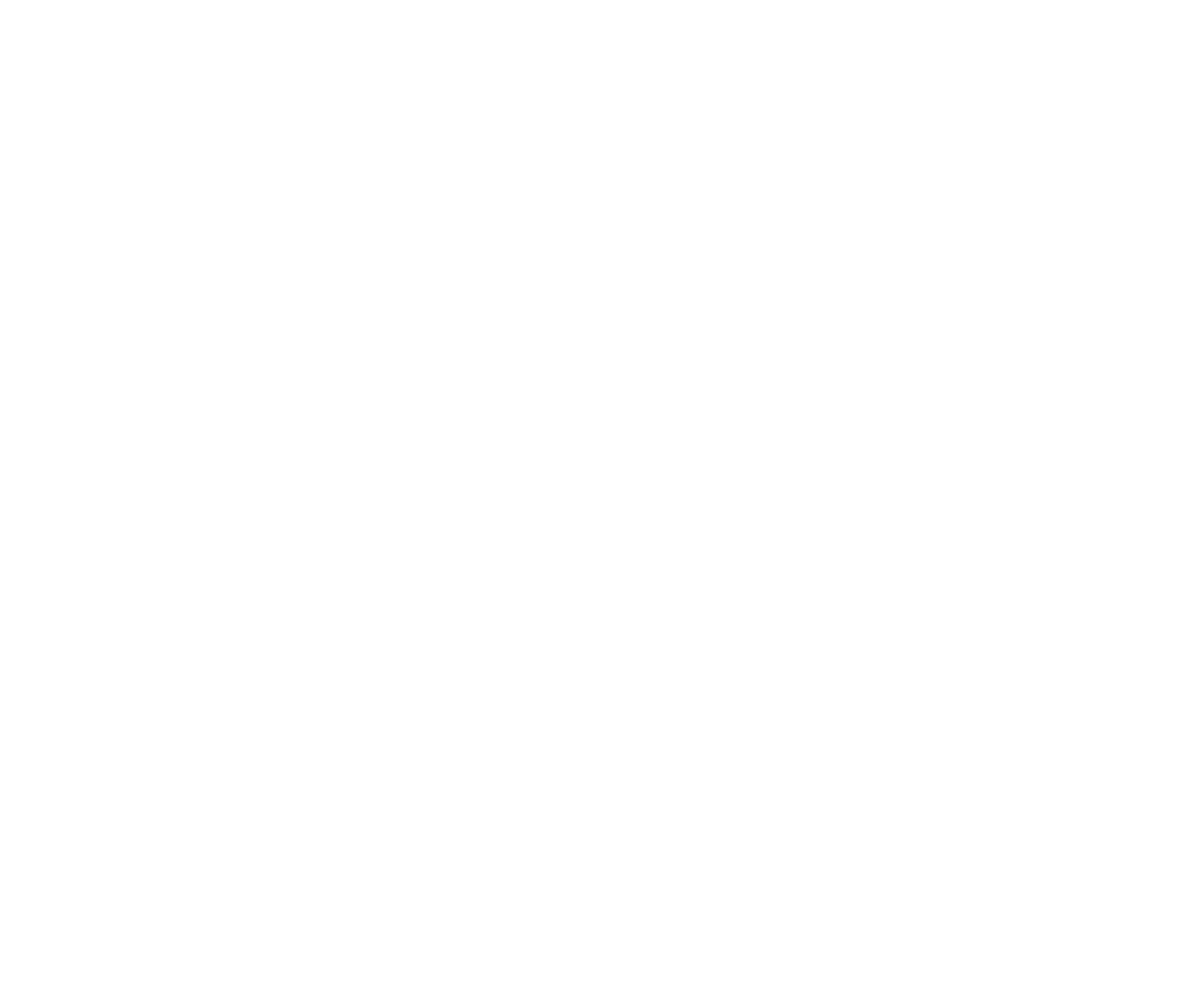
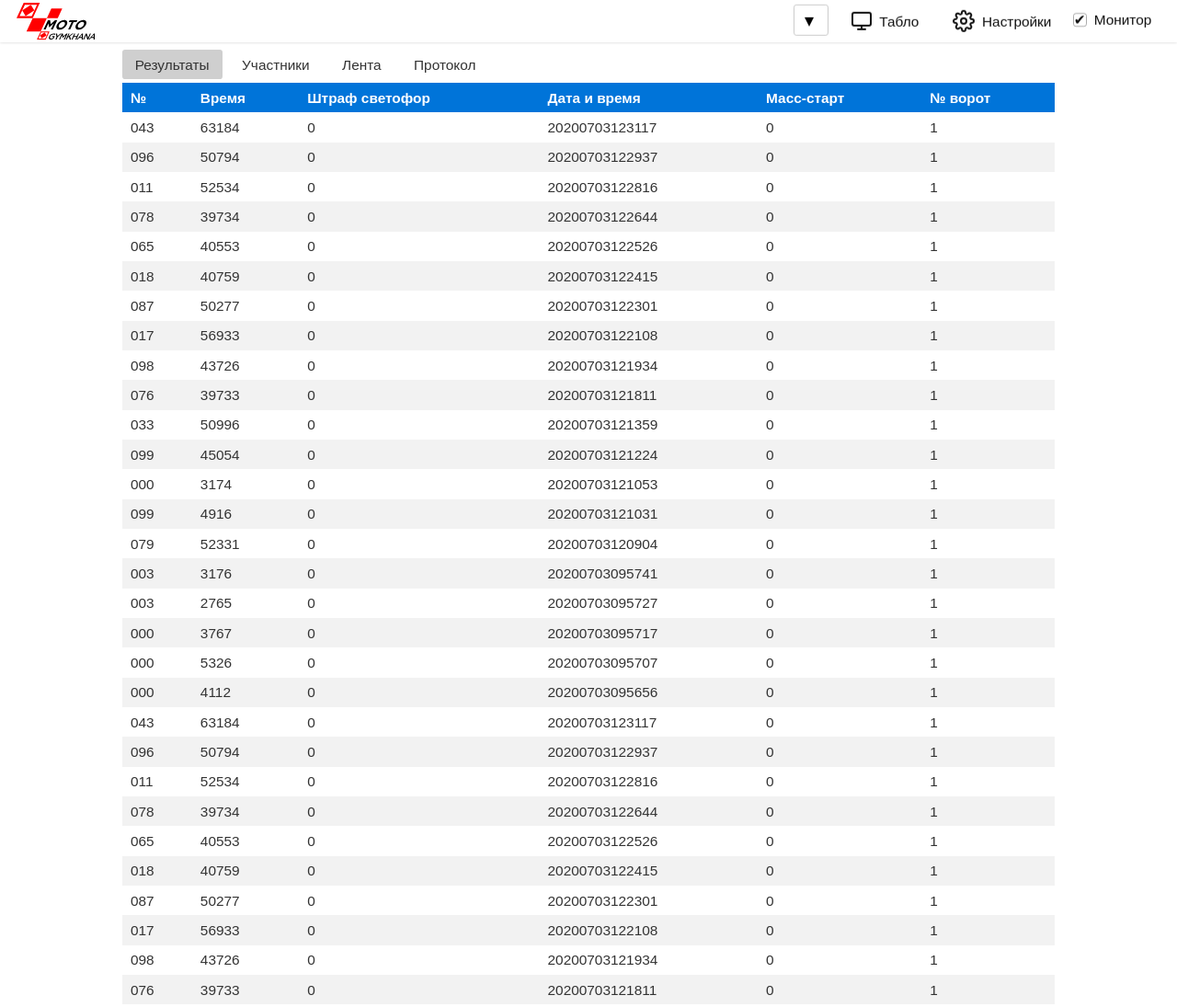
Before and after one commit to pro2s/race, a plain HTML site: page index.html in a window 1280 px wide. Shown: the top 1095 px of the page at 92% size. Before the commit the page ends 800 px from the top, so only its background shows below. Drawn offline with Linux system fonts and the light colour scheme; the site is published under a folder, as on GitHub Pages, so addresses that start at the root find nothing; no server answers.

Commit message:
Path fix
add ./

```diff
--- a/index.html
+++ b/index.html
@@ -1 +1 @@
-<!DOCTYPE html><html lang="en"><head><meta charset="utf-8"><title>Race Info</title><meta name="viewport" content="width=device-width,initial-scale=1"><meta name="mobile-web-app-capable" content="yes"><meta name="apple-mobile-web-app-capable" content="yes"><link rel="apple-touch-icon" href="/assets/icons/apple-touch-icon.png"><link rel="manifest" href="/manifest.json"><meta name="theme-color" content="#ffffff"><link href="/bundle.03037.css" rel="stylesheet"></head><body><script type="__PREACT_CLI_DATA__">%7B%22preRenderData%22:%7B%22url%22:%22/%22%7D%7D</script><script defer="defer" src="/bundle.d3f74.js"></script><script nomodule src="/polyfills.694cb.js"></script></body></html>
+<!DOCTYPE html><html lang="en"><head><meta charset="utf-8"><title>Race Info</title><meta name="viewport" content="width=device-width,initial-scale=1"><meta name="mobile-web-app-capable" content="yes"><meta name="apple-mobile-web-app-capable" content="yes"><link rel="apple-touch-icon" href="./assets/icons/apple-touch-icon.png"><link rel="manifest" href="./manifest.json"><meta name="theme-color" content="#ffffff"><link href="./bundle.03037.css" rel="stylesheet"></head><body><script type="__PREACT_CLI_DATA__">%7B%22preRenderData%22:%7B%22url%22:%22/%22%7D%7D</script><script defer="defer" src="./bundle.d3f74.js"></script><script nomodule src="./polyfills.694cb.js"></script></body></html>
```
Also changed, not shown: manifest.json.
